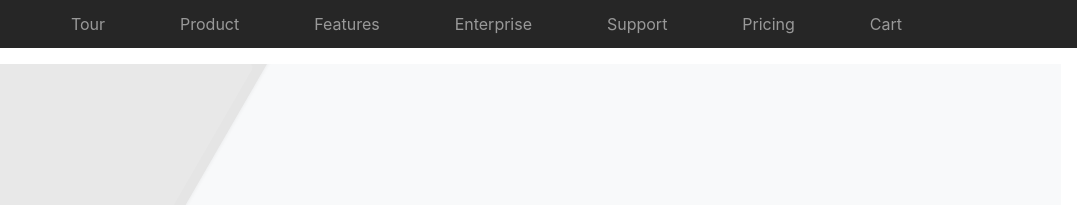
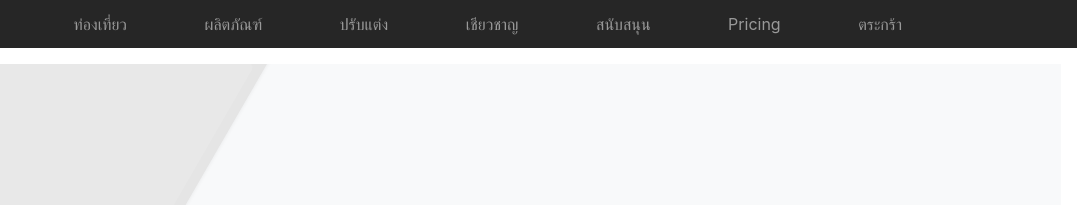
Before and after one commit to KIKAE-McK/trainning, a plain HTML site: page product/index.html in a window 1280 px wide. Shown: the top 205 px of the page, 203-1280 px from the left. Drawn offline with nearby package versions, Linux system fonts and the light colour scheme.

Commit message:
edit index

```diff
--- a/product/index.html
+++ b/product/index.html
@@ -38,13 +38,13 @@
     <a class="py-2" href="#" aria-label="Product">
       <svg xmlns="http://www.w3.org/2000/svg" width="24" height="24" fill="none" stroke="currentColor" stroke-linecap="round" stroke-linejoin="round" stroke-width="2" class="d-block mx-auto" role="img" viewBox="0 0 24 24" focusable="false"><title>Product</title><circle cx="12" cy="12" r="10"/><path d="M14.31 8l5.74 9.94M9.69 8h11.48M7.38 12l5.74-9.94M9.69 16L3.95 6.06M14.31 16H2.83m13.79-4l-5.74 9.94"/></svg>
     </a>
-    <a class="py-2 d-none d-md-inline-block" href="#">Tour</a>
-    <a class="py-2 d-none d-md-inline-block" href="#">Product</a>
-    <a class="py-2 d-none d-md-inline-block" href="#">Features</a>
-    <a class="py-2 d-none d-md-inline-block" href="#">Enterprise</a>
-    <a class="py-2 d-none d-md-inline-block" href="#">Support</a>
+    <a class="py-2 d-none d-md-inline-block" href="#">ท่องเที่ยว</a>
+    <a class="py-2 d-none d-md-inline-block" href="#">ผลิตภัณฑ์</a>
+    <a class="py-2 d-none d-md-inline-block" href="#">ปรับแต่ง</a>
+    <a class="py-2 d-none d-md-inline-block" href="#">เชียวชาญ</a>
+    <a class="py-2 d-none d-md-inline-block" href="#">สนับสนุน</a>
     <a class="py-2 d-none d-md-inline-block" href="#">Pricing</a>
-    <a class="py-2 d-none d-md-inline-block" href="#">Cart</a>
+    <a class="py-2 d-none d-md-inline-block" href="#">ตระกร้า</a>
   </div>
 </nav>
 
```
